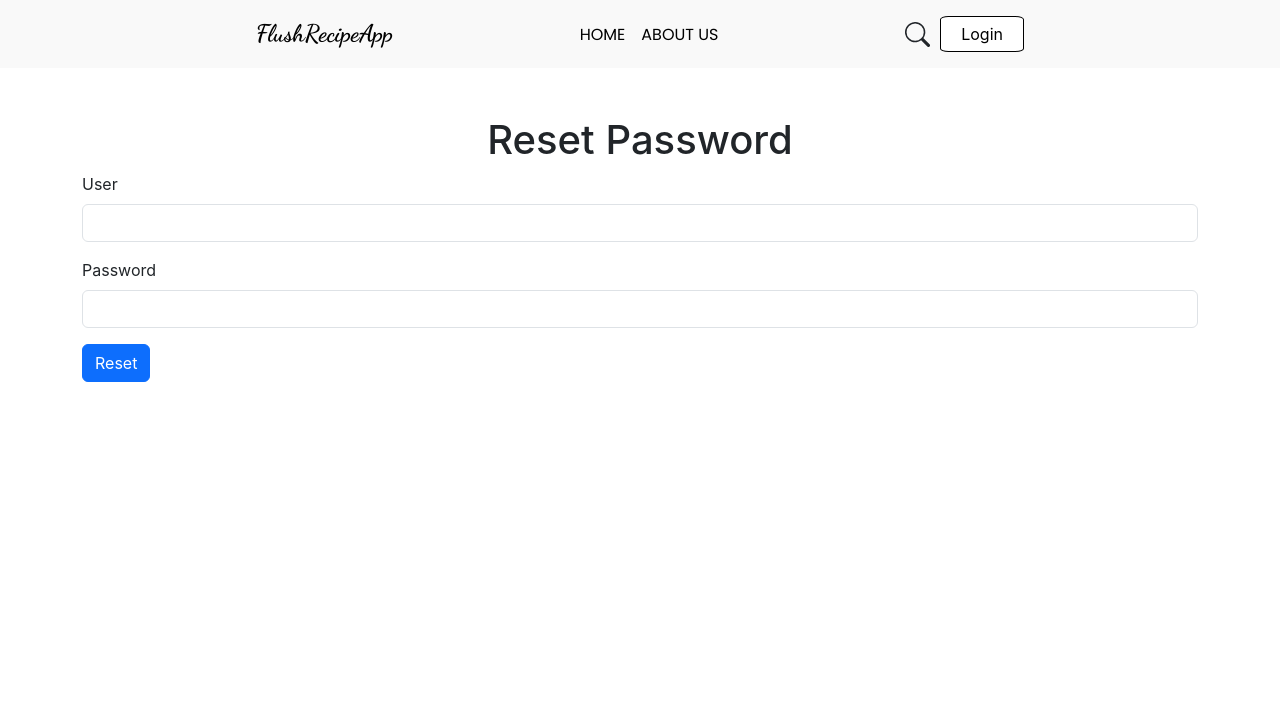
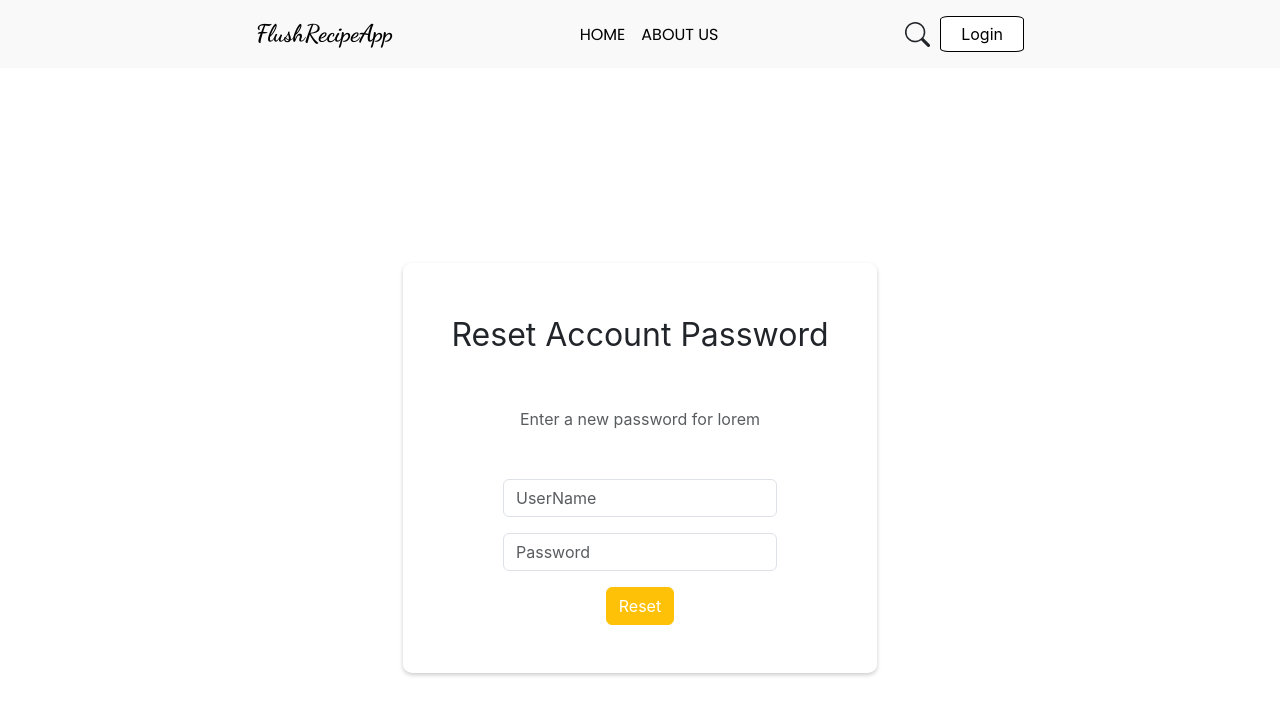
Before and after one commit to wilfried237/recipe-App-client, a React (Create React App) app: page /reset-password in a window 1280 px wide. Shown: the top 714 px of the page. Built offline with nearby package versions, Linux system fonts and the light colour scheme.

Commit message:
created seperate files for register and login

```diff
--- a/src/App.js
+++ b/src/App.js
@@ -6,6 +6,9 @@ import CreateRecipe from "./pages/createRecipe";
 import SaveRecipe from "./pages/savedRecipe";
 import Navbar from "./components/Navbar/Navbar";
 import ResetPassword from "./pages/resetpassword";
+import Registration from "./pages/registration";
+import LoginPage from "./pages/login";
+
 import {QueryClient, QueryClientProvider} from '@tanstack/react-query';
 
 export default function App(){
@@ -18,9 +21,11 @@ export default function App(){
                     <Routes>
                         <Route path="/auth" element={<AuthPage/>} />
                         <Route path="/" element={<Home/>} />
+                        <Route path="/register" element={<Registration/>} />
                         <Route path="/create-recipe" element={<CreateRecipe/>} />
                         <Route path="/saved-recipes" element={<SaveRecipe/>} />
                         <Route path="/reset-password" element={<ResetPassword/>} />
+                        <Route path="/Login" element={<LoginPage/>}/>
                     </Routes>
                 </Router>
             </QueryClientProvider>
--- a/src/components/Navbar/Navbar.js
+++ b/src/components/Navbar/Navbar.js
@@ -13,7 +13,7 @@ export default function Navbar(){
     // localStorage.removeItem("User")
     setCookies("access_token","");
     setCookies("access_ID", "");
-    navigate('/auth')
+    navigate('/')
   }
   let revealNavbar =()=>{
     if (document.getElementById('middle')) {
@@ -98,7 +98,7 @@ export default function Navbar(){
                         <svg xmlns="http://www.w3.org/2000/svg" width="25" height="25" fill="currentColor" class="bi bi-search" viewBox="0 0 16 16">
                         <path d="M11.742 10.344a6.5 6.5 0 1 0-1.397 1.398h-.001c.03.04.062.078.098.115l3.85 3.85a1 1 0 0 0 1.415-1.414l-3.85-3.85a1.007 1.007 0 0 0-.115-.1zM12 6.5a5.5 5.5 0 1 1-11 0 5.5 5.5 0 0 1 11 0z"/>
                        </svg>
-                       <button className="login-btn">Login</button>
+                       <button onClick={()=>{navigate("/Login")}} className="login-btn">Login</button>
                       </>
                   }
                   <div onClick={revealNavbar} id="burger" className="burger">
--- a/src/components/Navbar/navbar.css
+++ b/src/components/Navbar/navbar.css
@@ -64,4 +64,7 @@ nav{
     .navbar-container-middle{
         display: none;
     }
+    nav{
+        padding: 0.5rem 10px 1rem 0.5rem;
+    }
 }
--- a/src/pages/home.js
+++ b/src/pages/home.js
@@ -5,8 +5,6 @@ import { useCookies } from "react-cookie";
 import { useQuery } from "@tanstack/react-query";
 import { useNavigate } from "react-router-dom";
 import useLoader from "../hooks/use-loadrecipe";
-// import './../index.css'
-import laoder from './lZDZM301.svg'
 
 const fetchData = async()=>{
     try{
@@ -31,7 +29,7 @@ export default function Home(){
                 setUserSavedRecipe([...userSavedRecipe,id]);
             }else{
                  alert("you need to sigIn or signUp");
-                 navigate('/auth');
+                 navigate('/Login');
             }
         }
         catch(err){
--- /dev/null
+++ b/src/pages/login.js
@@ -0,0 +1,61 @@
+import React, { useState } from "react";
+import axios from 'axios'
+import {useCookies} from 'react-cookie'
+import { useNavigate } from "react-router-dom";
+// import {useForm} from 'react-hook-form';
+// import { yupResolver } from "@hookform/resolvers/yup";
+import * as yup from 'yup';
+
+ export default function LoginPage(){
+    const [token,setToken] = useState('');
+    const [userName, setUserName] = useState('');
+    const [password, setPassword] = useState('');
+
+    const navigate = useNavigate();
+
+    const [_, setCookies] = useCookies(["access_token","access_ID"]);
+
+    const OnSubmit = async (event)=>{
+        event.preventDefault();
+        try{
+          const userRespond = await axios.post(`${process.env.REACT_APP_API_PATH}/auth/login`,{username:userName, password:password});
+          if(userRespond.data.flag === false){
+            alert(userRespond.data.message);
+          }
+          else{
+            alert(userRespond.data.message);
+            setToken(userRespond.data.token);
+            window.localStorage.setItem('User', userRespond.data.userID)
+            setCookies("access_token", userRespond.data.token)
+            setCookies("access_ID",userRespond.data.userID)
+            navigate("/");
+          }
+
+        }
+        catch(err){
+            console.error(err);
+        }
+    }
+
+    return(
+<form onSubmit={OnSubmit}  style={{width:'100%', alignItems:'center', justifyContent: 'center', display:'grid'}}>
+
+        <div class="mb-3">
+            <h1>Login Page</h1>
+            <label for="exampleInputEmail1" class="form-label">UserName</label>
+            <input onChange={(e)=>{setUserName(e.target.value)}} type="text" class="form-control" id="exampleInputEmail1" aria-describedby="emailHelp" />
+        </div>
+
+        <div class="mb-3">
+            <label for="exampleInputPassword1" class="form-label">Password</label>
+            <input onChange={(e)=>{setPassword(e.target.value)}} type="password" class="form-control" id="exampleInputPassword1" />
+        </div>
+
+        <div className="mb-3">
+            <a onClick={()=>{navigate('/reset-password')}} href='#' > Forget Password </a>
+        </div>
+
+        <button type="submit" class="btn btn-primary">Submit</button>
+</form>
+    )
+}
--- /dev/null
+++ b/src/pages/registration.js
@@ -0,0 +1,68 @@
+import axios from 'axios'
+import {useForm} from 'react-hook-form';
+import { yupResolver } from "@hookform/resolvers/yup";
+import { useNavigate } from 'react-router-dom';
+import * as yup from 'yup';
+
+export default function Registration(){
+
+    const navigate = useNavigate();
+
+    const schema = yup.object().shape({
+        username :  yup.string().required().max(11).min(5),
+        email:      yup.string().email().required(),
+        password:   yup.string().max(32).min(8).required(),
+        });
+
+    const {register, handleSubmit, formState: {errors}, reset} = useForm({
+        resolver: yupResolver(schema),
+    });
+
+    const OnSubmit = async (data)=>{
+
+        try{
+            const response = await axios.post(`${process.env.REACT_APP_API_PATH}/auth/register`, data);
+            if(response.data.flag === false){
+                alert(response.data.message);
+            }
+            else{
+                alert(response.data.message);
+                reset();
+            }
+        }
+        catch(err){
+            console.error(err)
+        }
+    }
+
+    return(
+        <div className="d-flex justify-content-center align-items-center " style={{position: "fixed", top:"0",left: "0",width: "100%",height: "100vh",backdropFilter:" blur(10px)"}}>
+            <form onSubmit={ handleSubmit(OnSubmit)} className='position-relative px-5 pt-3'>
+                    <svg onClick={()=>{navigate("/")}} xmlns="http://www.w3.org/2000/svg" width="30" height="30" fill="currentColor" class="bi bi-x-lg position-absolute top-0 end-0" viewBox="0 0 16 16">
+                        <path d="M2.146 2.854a.5.5 0 1 1 .708-.708L8 7.293l5.146-5.147a.5.5 0 0 1 .708.708L8.707 8l5.147 5.146a.5.5 0 0 1-.708.708L8 8.707l-5.146 5.147a.5.5 0 0 1-.708-.708L7.293 8 2.146 2.854Z"/>
+                    </svg>
+                    <p className='fs-1'>Registration Page</p>
+                    <div class="mb-3">
+                        <label  for="UserName" className="form-label">UserName</label>
+                        <input {...register("username")}  type="text" className="form-control" id="UserName" required/>
+                        <p> { errors.username?.message }</p>
+                    </div>
+                    <div className="mb-3">
+                        <label for="Email" className="form-label"> Email</label>
+                        <input {...register("email")} type="text" className="form-control" id="Email" required/>
+                        <p> { errors.email?.message} </p>
+                    </div>
+                    <div class="mb-3">
+                        <label for="Password" className="form-label">Password</label>
+                        <input {...register("password")} type="password" className="form-control" id="Password" required/>
+                        <p> { errors.password?.message } </p>
+                    </div>
+
+                    <div className='d-flex justify-content-center mt-3'>
+                        <button type="submit" className="btn btn-primary btn-center">Register</button>
+                    </div>
+
+            </form>
+        </div>
+    )
+}
--- a/src/pages/resetpassword.js
+++ b/src/pages/resetpassword.js
@@ -31,22 +31,24 @@ const ResetPassword = ()=>{
     }
 
     return(
-        <form onSubmit={handleSubmit(submit)} className="container mt-5">
-            <div>
-                <h1 className="text-center">Reset Password </h1>
-                <div className="mb-3">
-                    <label for="user" className="form-label">User</label>
-                    <input {...register("username")} type="text" className="form-control" id="user" required/>
+        <div class="d-flex justify-content-center align-items-center" style={{height: "100vh"}}>
+            <form onSubmit={handleSubmit(submit)} style={{boxShadow:"0 2px 4px rgba(0,0,0,0.2)", borderRadius: "2%"}} className="d-flex flex-column justify-content-center align-items-center my-auto p-5 ">
+                <p className="text-center mb-5 fs-2">Reset Account Password </p>
+                <p className="text-center text-muted mb-5"> Enter a new password for lorem</p>
+
+                <div className="mw-100 justify-content-center align-items-center">
+                    <input className="form-control" {...register("username")} type="text" placeholder="UserName" required/>
                     <p> { errors.username?.message } </p>
                 </div>
-                <div className="mb-3">
-                    <label for="newPassword" className="form-label">Password</label>
-                    <input {...register("password")} type="password" className="form-control" id="newPassword" required/>
+
+                <div className="mw-100 center" >
+                    <input className="form-control" {...register("password")} type="password" placeholder="Password" required/>
                     <p> { errors.password?.message } </p>
                 </div>
-            </div>
-            <button className="btn btn-primary" type="submit" > Reset </button>
-        </form>
+                <button className="btn btn-warning text-white" type="submit" > Reset </button>
+            </form>
+        </div>
+
 
     );
 }
```
